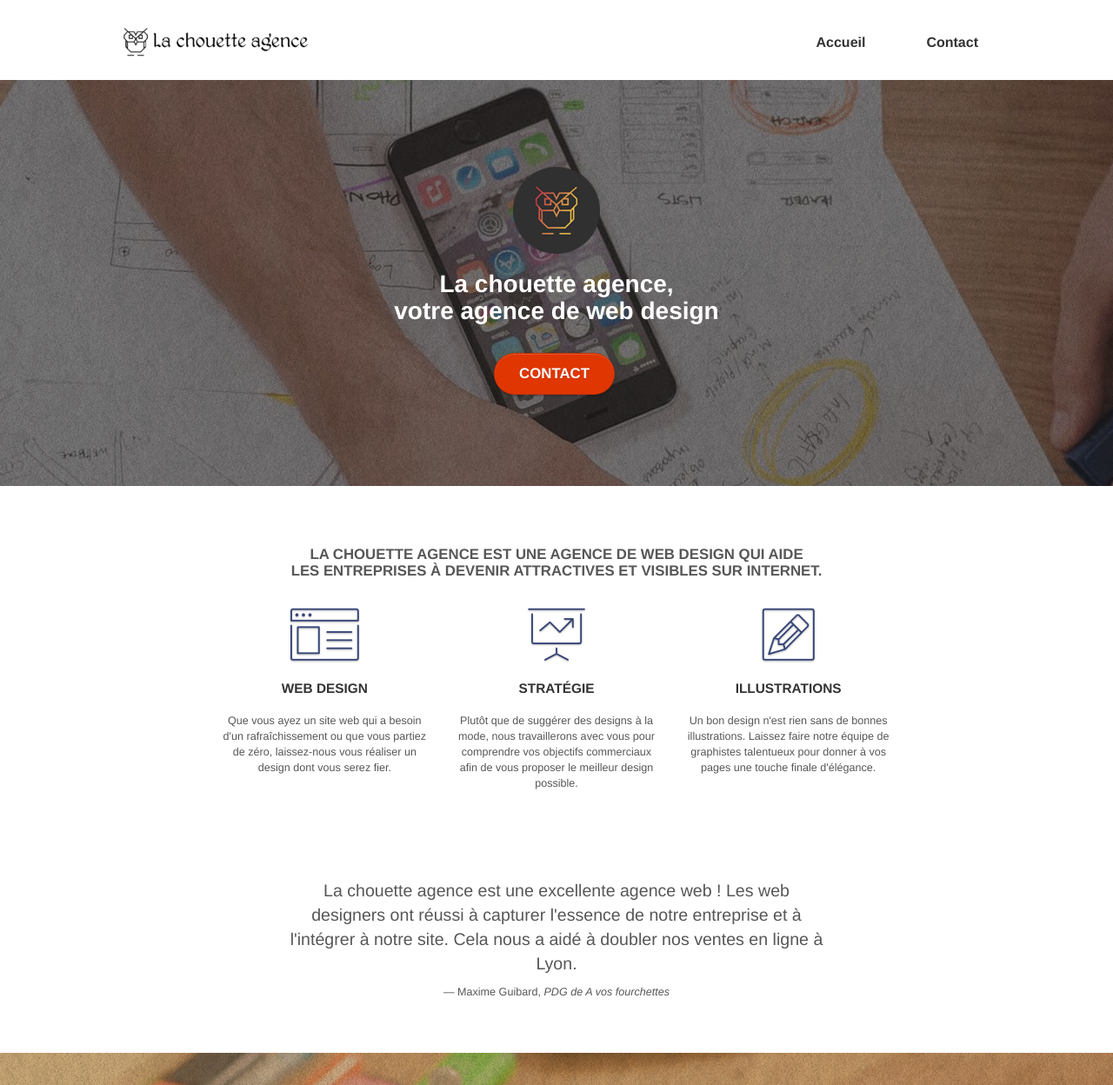
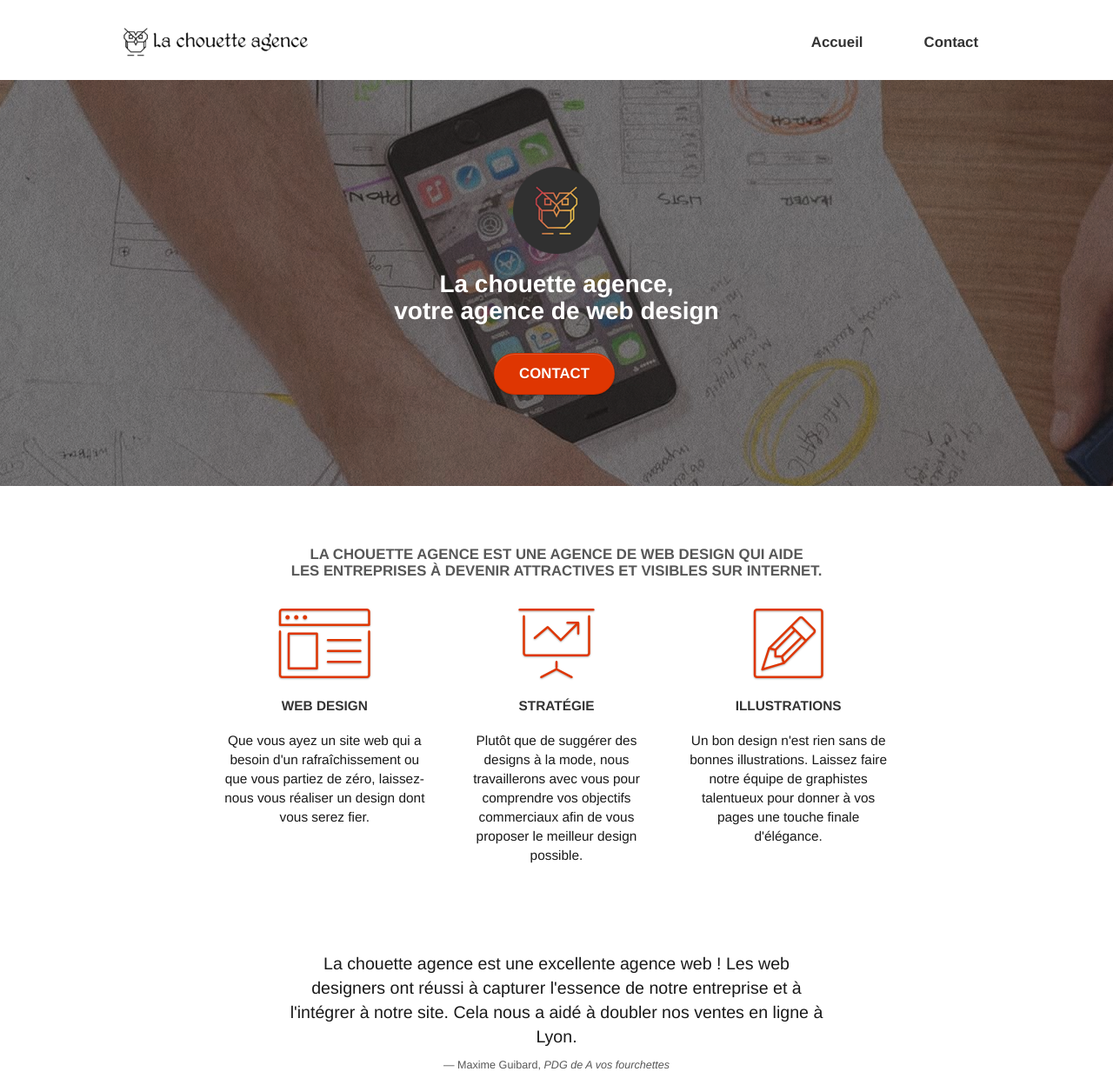
Before and after one commit to Ibiral/lachouetteagence, a plain HTML site: page index.html in a window 1280 px wide. Shown: the top 1248 px of the page at 87% size. Drawn offline with nearby package versions, Linux system fonts and the light colour scheme.

Commit message:
modif couleur icons, modif bcg-couleur annonce, ajour couleur nav hover, augmentation size p

```diff
--- a/style.css
+++ b/style.css
@@ -325,7 +325,7 @@ a:hover {
 .nav > li {
     float: left;
     margin-top: 4px;
-    font-size: 16px;
+    font-size: 1.2em;
     padding: 10px;
     list-style: none;
 }
@@ -336,7 +336,8 @@ a:hover {
 
 .nav > li a:hover,
 .nav > li a:focus {
-    background: transparent;
+    /*background: transparent;*/
+    background-color: #DF3602;
 }
 
 .navbar-toggle {
@@ -500,7 +501,7 @@ button {
 }
 
 .icon-lg {
-    font-size: 60px!important;
+    font-size: 80px!important;
 }
 
 .sm-shadow {
@@ -701,8 +702,8 @@ h3 {
 }
 
 p {
-    font-size: 0.9em;
-    color: #575757!important;
+    font-size: 1.1em;
+    color: #1a1a1a!important;
 }
 
 .tight-width-whitespace {
@@ -777,7 +778,8 @@ h4 {
 }
 
 .black-background {
-    background-color: rgb(47, 38, 26, 0.5);
+    background-color:/* rgb(47, 38, 26, 0.5)*/ #DF3602;
+    opacity: 0.8;
     padding: 40px 40px 40px 40px;
 }
 
@@ -832,8 +834,8 @@ h4 {
 }
 
 .icon-dark-slate-blue {
-    color: #364577!important;
-    border-color: #364577!important;
+    color: #DF3602!important;
+    border-color: #DF3602!important;
 }
 
 .bg-dots-bg {
```
